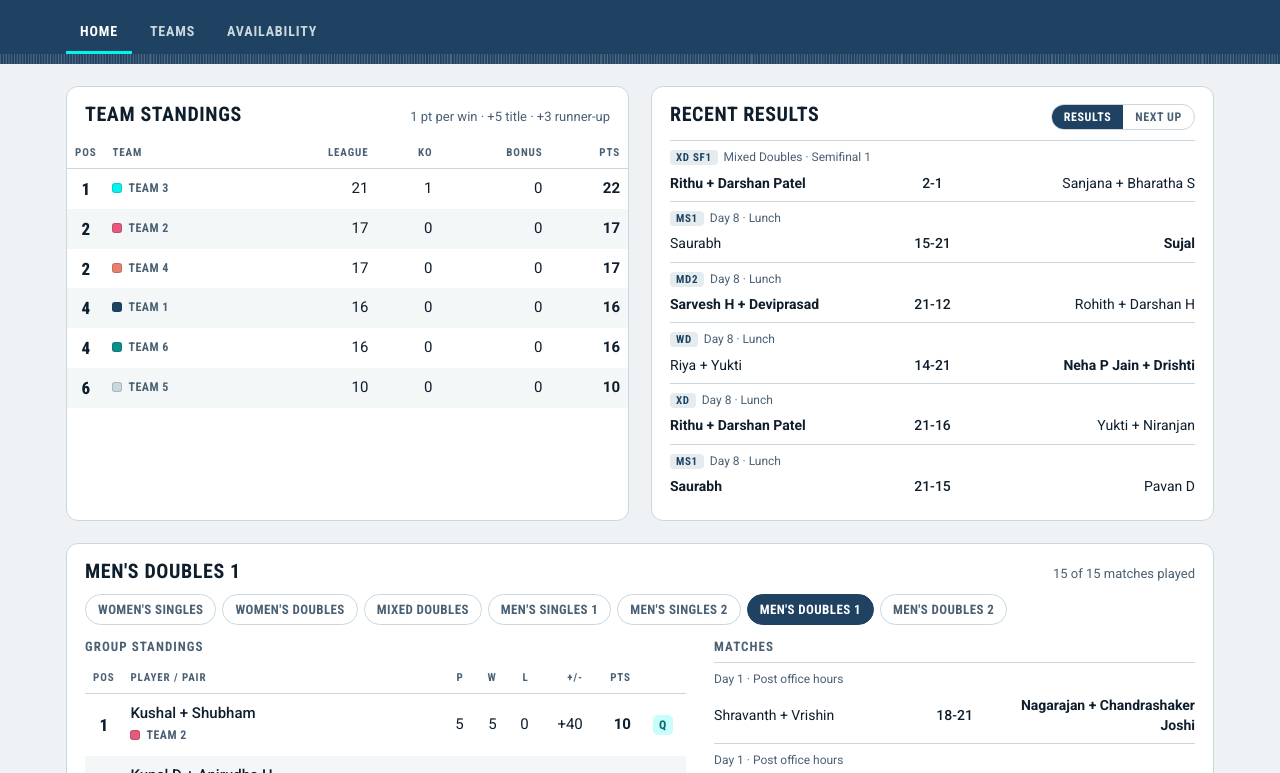
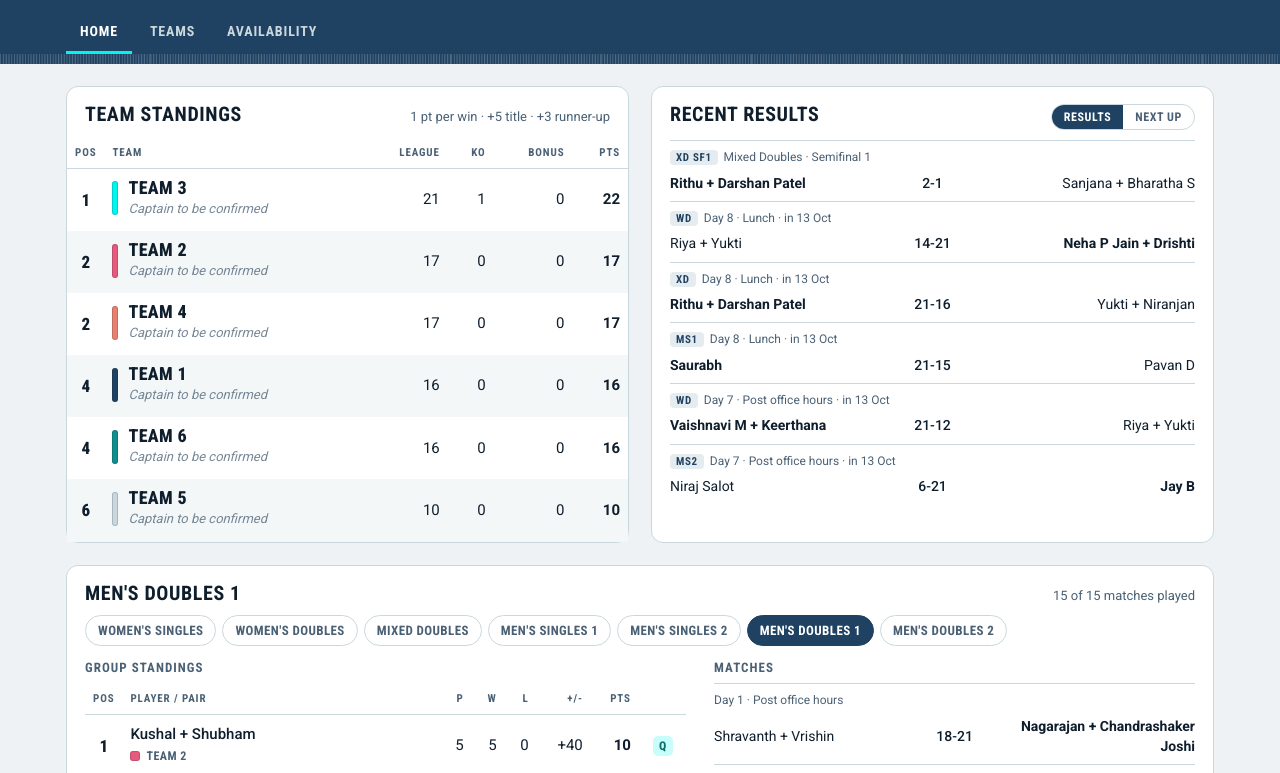
Before and after one commit to caaliakber-art/sdu-tt-tournament, a plain HTML site: page index.html in a window 1280 px wide. Shown: the part 195-968 px from the top of the page. Drawn offline with Linux system fonts and the light colour scheme.

Commit message:
Consistent team block (name + captain) everywhere; recent results by date received
- Team standings, team cards, availability and TV banner share one team + captain treatment
- Converter records when each result first appears (scorecard save time, or an optional
  Date played column); Recent results sort by that instead of fixture order
- Larger result list on the TV overview slide

Co-Authored-By: Claude Opus 5.5 <noreply@anthropic.com>
Claude-Session: https://claude.ai/code/session_01KpjSian9KihxBdn7Md9Nh1

```diff
--- a/assets/app.js
+++ b/assets/app.js
@@ -17,7 +17,10 @@
   const teamName = t => (CFG.team_names && CFG.team_names[t]) || `Team ${t}`;
   const chip = t => `<span class="tchip" style="--tc:var(--t${t})"><i></i>${esc(teamName(t))}</span>`;
   const captain = t => (CFG.captains && CFG.captains[t]) || "";
-  const capLine = t => captain(t) ? `<div class="capt">Capt. ${esc(captain(t))}</div>` : "";
+  // One treatment wherever a TEAM is the subject: swatch, team name prominent, captain beneath.
+  const capTxt = t => captain(t) ? `Captain ${esc(captain(t))}` : `<span class="tbc">Captain to be confirmed</span>`;
+  const teamBlock = (t, size = "") => `<span class="team ${size}" style="--tc:var(--t${t})"><i class="tsw"></i><span class="tw"><span class="tname">${esc(teamName(t))}</span><span class="tcap">${capTxt(t)}</span></span></span>`;
+  const teamInline = t => `<b>${esc(teamName(t))}</b> · ${captain(t) ? `Captain ${esc(captain(t))}` : "Captain to be confirmed"}`;
   const nm = (f, t) => (ROSTER[f] && ROSTER[f][t]) || `Team ${t}`;
   const evName = k => (EVENTS.find(e => e.k === k) || { n: k }).n;
   const DOW = ["Sun", "Mon", "Tue", "Wed", "Thu", "Fri", "Sat"], MON = ["Jan", "Feb", "Mar", "Apr", "May", "Jun", "Jul", "Aug", "Sep", "Oct", "Nov", "Dec"];
@@ -109,13 +112,15 @@
     const order = teamScores();
     let rank = 0, prev = null;
     $("teamTbl").tBodies[0].innerHTML = order.map((r, i) => { if (r.pts !== prev) { rank = i + 1; prev = r.pts }
-      return `<tr><td class="rk">${rank}</td><td class="l">${chip(r.t)}${capLine(r.t)}</td><td>${r.lw}</td><td>${r.ko}</td><td>${r.bonus}</td><td class="big">${r.pts}</td></tr>` }).join("");
+      return `<tr><td class="rk">${rank}</td><td class="l">${teamBlock(r.t)}</td><td>${r.lw}</td><td>${r.ko}</td><td>${r.bonus}</td><td class="big">${r.pts}</td></tr>` }).join("");
     if (feedMode === "res") {
       $("rTitle").textContent = "Recent results";
       const kos = KO.filter(k => k.winner).slice().reverse();
-      const list = MATCHES.filter(m => R[m.id]).sort((a, b) => b.id - a.id).slice(0, Math.max(0, 6 - kos.length));
+      const seen = RES.first_seen || {};
+      const list = MATCHES.filter(m => R[m.id]).sort((a, b) => String(seen[b.id] || "").localeCompare(String(seen[a.id] || "")) || b.id - a.id).slice(0, Math.max(0, 6 - kos.length));
       const koItems = kos.slice(0, 6).map(k => `<li><span class="meta"><span class="tag">${esc(koTag(k))}</span>${esc(k.format)} · ${esc(k.round)}</span><span class="${k.winner === 1 ? "won" : ""}">${esc(k.c1)}</span><span class="sc">${k.w1 ?? ""}-${k.w2 ?? ""}</span><span class="r ${k.winner === 2 ? "won" : ""}">${esc(k.c2)}</span></li>`);
-      const items = koItems.concat(list.map(m => `<li class="${isFresh(m.id) ? "fresh" : ""}"><span class="meta"><span class="tag">${esc(m.f)}</span>${slotTxt(m)}</span>${pairLine(m, R[m.id])}</li>`));
+      const added = id => { const d = new Date(seen[id]); return isNaN(d) ? "" : ` · in ${d.getDate()} ${MON[d.getMonth()]}` };
+      const items = koItems.concat(list.map(m => `<li class="${isFresh(m.id) ? "fresh" : ""}"><span class="meta"><span class="tag">${esc(m.f)}</span>${slotTxt(m)}${added(m.id)}</span>${pairLine(m, R[m.id])}</li>`));
       $("feed").innerHTML = items.length ? items.join("") : '<li class="empty">No results yet.</li>';
     } else {
       $("rTitle").textContent = "Next up";
@@ -182,12 +187,12 @@
     const ord = n => n + (["th", "st", "nd", "rd"][(n % 100 > 10 && n % 100 < 14) ? 0 : n % 10] || "th");
     const tables = {}; EVENTS.forEach(e => tables[e.k] = table(e.k));
     $("teamGrid").innerHTML = order.map((t, i) => {
-      const cap = CFG.captains && CFG.captains[t];
       const rows = EVENTS.map(e => {
         const pos = tables[e.k].findIndex(r => r.t === t) + 1, row = tables[e.k][pos - 1];
         return `<tr><td class="ev">${esc(e.k)}</td><td class="l">${esc(nm(e.k, t))}</td><td>${row.p ? ord(pos) : "–"}</td><td>${row.w}-${row.l}</td></tr>`;
       }).join("");
-      return `<div class="card tcard" style="--tc:var(--t${t})"><div class="thead"><span class="sw"></span><div><h3>${esc(teamName(t))}</h3><div class="cap">${cap ? `Captain: <b>${esc(cap)}</b> · ` : ""}${played[t]} played · ${wins[t]} won</div></div><div class="rank">${ord(trank[t])}<small>${tpts[t]} pts</small></div></div>
+      return `<div class="card tcard" style="--tc:var(--t${t})"><div class="thead">${teamBlock(t, "lg")}<div class="rank">${ord(trank[t])}<small>${tpts[t]} pts</small></div></div>
+        <div class="tstats">${played[t]} played · ${wins[t]} won · ${tpts[t]} pts</div>
         <div class="tablewrap"><table><thead><tr><th class="l">Event</th><th class="l">Player / Pair</th><th>Pos</th><th>W-L</th></tr></thead><tbody>${rows}</tbody></table></div></div>`;
     }).join("");
   }
@@ -234,7 +239,7 @@
       const ms = MATCHES.filter(m => m.f === f && (m.a === t || m.b === t));
       const left = ms.filter(m => !R[m.id]), done = ms.filter(m => R[m.id]);
       const pos = table(f).findIndex(r => r.t === t) + 1;
-      const head = `<h4>${esc(evName(f))}<span class="sub">${esc(entry)} · ${esc(teamName(t))}${done.length ? ` · ${pos}${["th", "st", "nd", "rd"][pos] || "th"} in group` : ""}</span></h4>`;
+      const head = `<h4>${esc(evName(f))}<span class="sub">${esc(entry)} · ${teamInline(t)}${done.length ? ` · ${pos}${["th", "st", "nd", "rd"][pos] || "th"} in group` : ""}</span></h4>`;
       const li = m => `<li><span class="meta">${slotTxt(m)}</span>${pairLine(m, R[m.id])}</li>`;
       return `<div>${head}<ul class="list">${left.map(li).join("")}${done.map(li).join("")}</ul>${left.length ? "" : '<p class="empty">All group matches played.</p>'}</div>`;
     }).join("") + "</div>";
@@ -327,7 +332,7 @@
     const m = celQueue.shift(); if (!m) { celBusy = false; $("celebrate").hidden = true; return }
     celBusy = true;
     $("celTag").textContent = m.big ? `Champions · ${m.tag}` : m.tag;
-    $("celName").textContent = m.name; $("celScore").textContent = m.score; $("celTeam").innerHTML = chip(m.team);
+    $("celName").textContent = m.name; $("celScore").textContent = m.score; $("celTeam").innerHTML = teamBlock(m.team, "cel");
     const el = $("celebrate"); el.classList.toggle("big", m.big); el.hidden = false; el.classList.remove("show"); void el.offsetWidth; el.classList.add("show");
     confetti(m.big);
     setTimeout(nextCel, m.big ? 7000 : 5000);
--- a/assets/styles.css
+++ b/assets/styles.css
@@ -134,7 +134,7 @@ td.big{font-weight:700}
 /* Teams */
 .teamgrid{display:grid;gap:22px;grid-template-columns:repeat(auto-fill,minmax(330px,1fr))}
 @media (max-width:420px){.teamgrid{grid-template-columns:minmax(0,1fr)}}
-.tcard .thead{display:grid;grid-template-columns:auto minmax(0,1fr) auto;gap:12px;align-items:center;padding:16px 18px 12px;border-bottom:1px solid var(--rule)}
+.tcard .thead{display:grid;grid-template-columns:minmax(0,1fr) auto;gap:12px;align-items:center;padding:16px 18px 12px;border-bottom:1px solid var(--rule)}
 .tcard .sw{width:14px;height:40px;border-radius:4px;background:var(--tc);box-shadow:inset 0 0 0 1px rgba(15,30,44,.18)}
 .tcard h3{margin:0;font:800 22px/1 var(--f-display);text-transform:uppercase;letter-spacing:.02em}
 .tcard .cap{margin-top:4px;font-size:13px;color:var(--muted)}
@@ -169,6 +169,29 @@ select{width:100%;max-width:420px;font:inherit;padding:10px 12px;border-radius:8
 
 .toast{position:fixed;left:50%;bottom:calc(20px + env(safe-area-inset-bottom,0px));transform:translateX(-50%);background:var(--navy);color:#fff;padding:12px 18px;border-radius:10px;border-left:4px solid var(--neon);box-shadow:0 8px 30px rgba(0,0,0,.25);font-weight:500;max-width:calc(100% - 32px);z-index:5}
 
+/* Team block: used wherever a team is the subject (standings, team cards, TV banner) */
+.team{display:inline-flex;align-items:center;gap:10px;min-width:0;text-align:left}
+.team .tsw{flex-shrink:0;width:6px;height:34px;border-radius:3px;background:var(--tc);box-shadow:inset 0 0 0 1px rgba(15,30,44,.18)}
+.team .tw{display:grid;min-width:0}
+.team .tname{font:800 18px/1.1 var(--f-display);letter-spacing:.02em;text-transform:uppercase;color:var(--fg)}
+.team .tcap{font-size:13px;color:var(--muted);margin-top:2px}
+.team .tbc{font-style:italic;opacity:.75}
+.team.lg .tsw{width:8px;height:46px}
+.team.lg .tname{font-size:24px}
+.team.lg .tcap{font-size:14px}
+.team.cel .tsw{height:40px}
+.team.cel .tname{color:#fff;font-size:26px}
+.team.cel .tcap{color:var(--sky);font-size:16px}
+.tstats{padding:8px 18px 2px;font-size:13px;color:var(--muted)}
+.tv .team .tname{font-size:24px}
+.tv .team .tcap{font-size:16px}
+.tv .team .tsw{height:42px}
+.tv .team.lg .tname{font-size:24px}
+.tv .tstats{font-size:15px;padding:6px 16px 0}
+.tv .list li{font-size:20px;padding:11px 0}
+.tv .list .meta{font-size:15px}
+.tv .list .tag{font-size:13px}
+
 /* Moments: fresh results, knockout winners, champion, TV result banner */
 .hbtns{display:flex;gap:8px;align-items:center}
 .ghostbtn{border-color:rgba(255,255,255,.2);color:var(--sky);font-size:13px;padding:6px 12px}
@@ -196,7 +219,6 @@ main.enter{animation:slidein .5s ease-out}
 @keyframes pop{from{transform:scale(.8);opacity:0}to{transform:none;opacity:1}}
 
 /* TV slideshow: each slide fits one 16:9 screen; a navy bar at the bottom shows the slide and a progress strip */
-.capt{font-size:12px;color:var(--muted);margin-top:2px}
 .tvbar{display:none}
 .tv body{font-size:20px;cursor:none;padding-bottom:64px}
 .tv .notv,.tv .sdufoot,.tv .ghostbtn{display:none!important}
--- a/data/results.json
+++ b/data/results.json
@@ -1,5 +1,105 @@
 {
- "updated": "2026-10-13T09:31:34Z",
+ "updated": "2026-10-13T09:34:13Z",
+ "scorecard_saved": "2026-10-13T09:11:47Z",
+ "first_seen": {
+  "1": "2026-10-09T06:56:40Z",
+  "2": "2026-10-09T06:56:40Z",
+  "3": "2026-10-13T09:11:47Z",
+  "4": "2026-10-09T06:56:40Z",
+  "5": "2026-10-09T06:56:40Z",
+  "6": "2026-10-09T06:56:40Z",
+  "7": "2026-10-13T09:11:47Z",
+  "8": "2026-10-09T06:56:40Z",
+  "9": "2026-10-09T06:56:40Z",
+  "10": "2026-10-13T09:11:47Z",
+  "11": "2026-10-09T06:56:40Z",
+  "12": "2026-10-09T06:56:40Z",
+  "13": "2026-10-13T09:11:47Z",
+  "14": "2026-10-13T09:11:47Z",
+  "15": "2026-10-13T09:11:47Z",
+  "16": "2026-10-13T09:11:47Z",
+  "17": "2026-10-13T09:11:47Z",
+  "18": "2026-10-09T06:56:40Z",
+  "19": "2026-10-09T06:56:40Z",
+  "21": "2026-10-13T09:11:47Z",
+  "22": "2026-10-09T06:56:40Z",
+  "23": "2026-10-13T09:11:47Z",
+  "24": "2026-10-09T06:56:40Z",
+  "25": "2026-10-09T06:56:40Z",
+  "26": "2026-10-13T09:11:47Z",
+  "27": "2026-10-13T09:11:47Z",
+  "28": "2026-10-09T06:56:40Z",
+  "29": "2026-10-13T09:11:47Z",
+  "30": "2026-10-09T06:56:40Z",
+  "31": "2026-10-13T09:11:47Z",
+  "32": "2026-10-13T09:11:47Z",
+  "33": "2026-10-09T06:56:40Z",
+  "34": "2026-10-09T06:56:40Z",
+  "35": "2026-10-09T06:56:40Z",
+  "36": "2026-10-09T06:56:40Z",
+  "37": "2026-10-09T06:56:40Z",
+  "39": "2026-10-09T06:56:40Z",
+  "40": "2026-10-09T06:56:40Z",
+  "41": "2026-10-13T09:11:47Z",
+  "43": "2026-10-13T09:11:47Z",
+  "44": "2026-10-09T06:56:40Z",
+  "45": "2026-10-09T06:56:40Z",
+  "46": "2026-10-13T09:11:47Z",
+  "47": "2026-10-13T09:11:47Z",
+  "50": "2026-10-13T09:11:47Z",
+  "51": "2026-10-13T09:11:47Z",
+  "52": "2026-10-13T09:11:47Z",
+  "53": "2026-10-09T06:56:40Z",
+  "54": "2026-10-09T06:56:40Z",
+  "55": "2026-10-13T09:11:47Z",
+  "56": "2026-10-13T09:11:47Z",
+  "58": "2026-10-13T09:11:47Z",
+  "59": "2026-10-13T09:11:47Z",
+  "60": "2026-10-13T09:11:47Z",
+  "61": "2026-10-13T09:11:47Z",
+  "62": "2026-10-09T06:56:40Z",
+  "63": "2026-10-13T09:11:47Z",
+  "64": "2026-10-09T06:56:40Z",
+  "65": "2026-10-13T09:11:47Z",
+  "66": "2026-10-09T06:56:40Z",
+  "67": "2026-10-13T09:11:47Z",
+  "68": "2026-10-13T09:11:47Z",
+  "69": "2026-10-13T09:11:47Z",
+  "70": "2026-10-09T06:56:40Z",
+  "72": "2026-10-13T09:11:47Z",
+  "73": "2026-10-13T09:11:47Z",
+  "74": "2026-10-13T09:11:47Z",
+  "75": "2026-10-09T06:56:40Z",
+  "76": "2026-10-13T09:11:47Z",
+  "77": "2026-10-09T06:56:40Z",
+  "78": "2026-10-09T06:56:40Z",
+  "79": "2026-10-13T09:11:47Z",
+  "81": "2026-10-13T09:11:47Z",
+  "82": "2026-10-13T09:11:47Z",
+  "83": "2026-10-13T09:11:47Z",
+  "84": "2026-10-09T06:56:40Z",
+  "85": "2026-10-09T06:56:40Z",
+  "86": "2026-10-13T09:11:47Z",
+  "87": "2026-10-13T09:11:47Z",
+  "88": "2026-10-09T06:56:40Z",
+  "89": "2026-10-09T06:56:40Z",
+  "90": "2026-10-09T06:56:40Z",
+  "91": "2026-10-09T06:56:40Z",
+  "92": "2026-10-13T09:11:47Z",
+  "93": "2026-10-09T06:56:40Z",
+  "94": "2026-10-13T09:11:47Z",
+  "95": "2026-10-13T09:11:47Z",
+  "96": "2026-10-13T09:11:47Z",
+  "97": "2026-10-13T09:11:47Z",
+  "98": "2026-10-09T06:56:40Z",
+  "99": "2026-10-09T06:56:40Z",
+  "100": "2026-10-09T06:56:40Z",
+  "101": "2026-10-13T09:11:47Z",
+  "102": "2026-10-13T09:11:47Z",
+  "103": "2026-10-13T09:11:47Z",
+  "104": "2026-10-09T06:56:40Z",
+  "105": "2026-10-09T06:56:40Z"
+ },
  "source": "Score_Card.xlsx",
  "played": 97,
  "total": 105,
```
Also changed, not shown: 1 other file.
